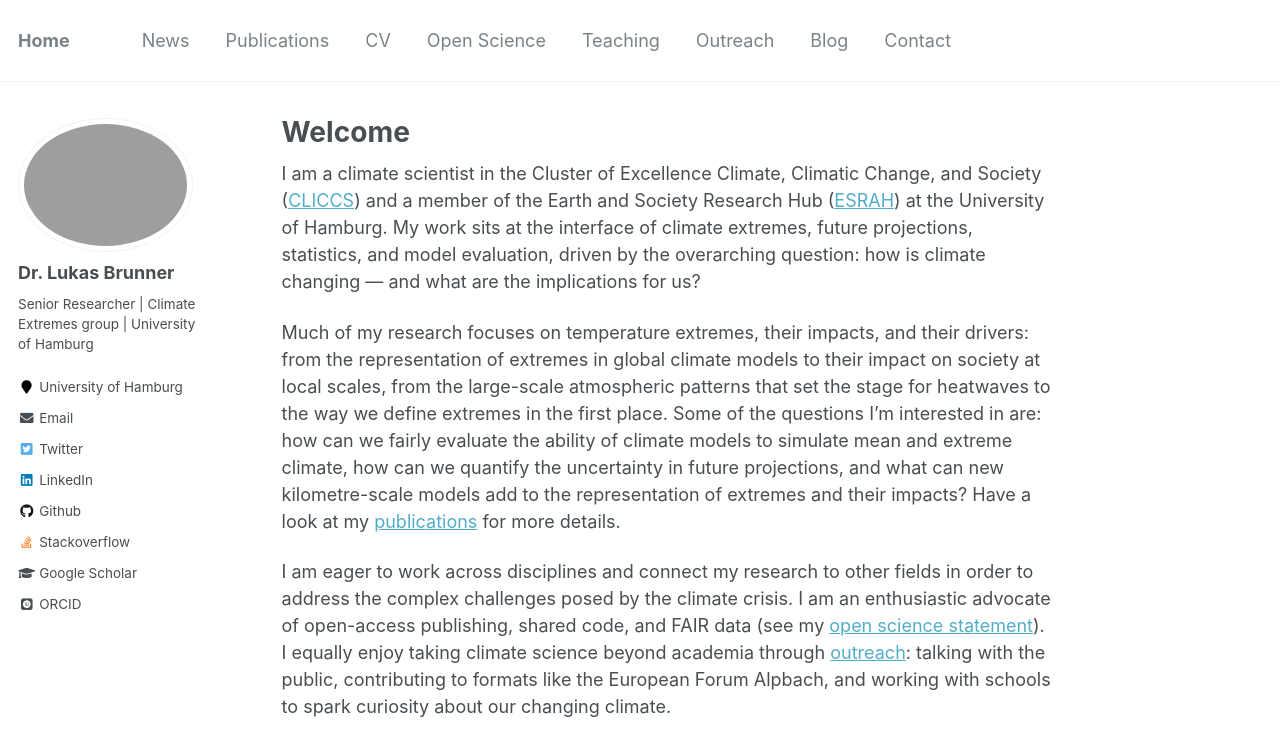
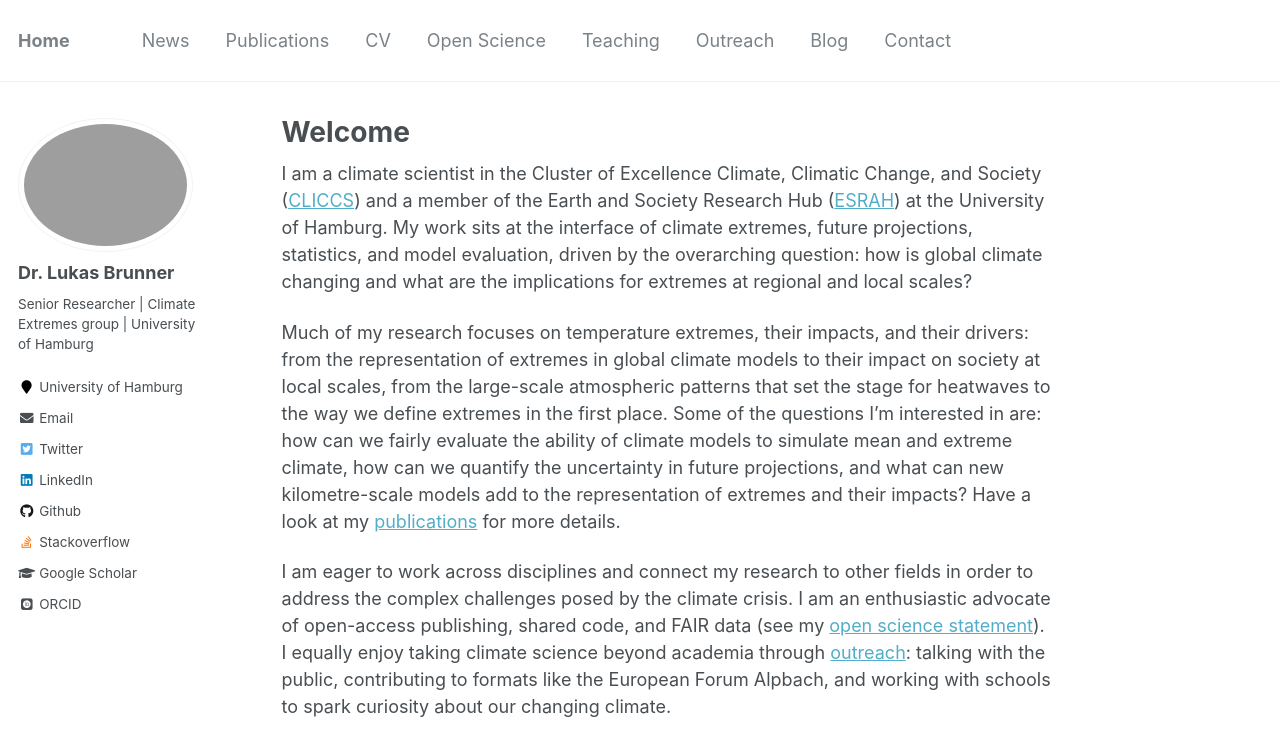
Before and after one commit to lukasbrunner/lukasbrunner.github.io, a Jekyll site: the page built from _pages/about.md, in a window 1280 px wide and 900 px high, cut to the strip 0-790 px from the top of the window. Shown: the top 756 px of the strip. Built offline with Jekyll 4.4.1, drawn with Linux system fonts in a browser that asks for light colours; some web fonts are replaced.

Commit message:
Update about.md

```diff
--- a/_pages/about.md
+++ b/_pages/about.md
@@ -8,7 +8,7 @@ redirect_from:
   - /about.html
 ---
 
-I am a climate scientist in the Cluster of Excellence Climate, Climatic Change, and Society (<a href="https://www.cliccs.uni-hamburg.de/" target="_blank">CLICCS</a>) and a member of the Earth and Society Research Hub (<a href="https://www.esrah.uni-hamburg.de/" target="_blank">ESRAH</a>) at the University of Hamburg. My work sits at the interface of climate extremes, future projections, statistics, and model evaluation, driven by the overarching question: how is climate changing — and what are the implications for us?
+I am a climate scientist in the Cluster of Excellence Climate, Climatic Change, and Society (<a href="https://www.cliccs.uni-hamburg.de/" target="_blank">CLICCS</a>) and a member of the Earth and Society Research Hub (<a href="https://www.esrah.uni-hamburg.de/" target="_blank">ESRAH</a>) at the University of Hamburg. My work sits at the interface of climate extremes, future projections, statistics, and model evaluation, driven by the overarching question: how is global climate changing and what are the implications for extremes at regional and local scales?
 
 Much of my research focuses on temperature extremes, their impacts, and their drivers: from the representation of extremes in global climate models to their impact on society at local scales, from the large-scale atmospheric patterns that set the stage for heatwaves to the way we define extremes in the first place. Some of the questions I'm interested in are: how can we fairly evaluate the ability of climate models to simulate mean and extreme climate, how can we quantify the uncertainty in future projections, and what can new kilometre-scale models add to the representation of extremes and their impacts? Have a look at my [publications](/publications/) for more details.
 
```
